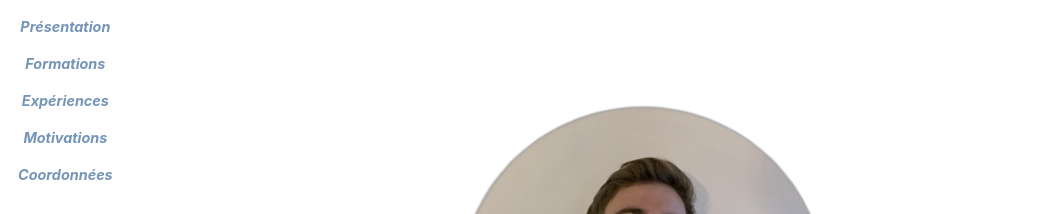
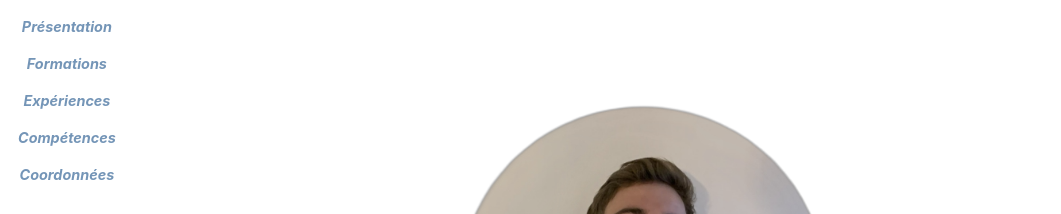
Before and after one commit to Mat-gif/Mat-gif.github.io, a React (Create React App) app: page / in a window 1280 px wide. Shown: the top 214 px of the page, without its empty margins (0-1061 px from the left). Built offline with nearby package versions, Linux system fonts and the light colour scheme; a web font is replaced by a local one.

Commit message:
nouveau cv

```diff
--- a/src/App.js
+++ b/src/App.js
@@ -50,7 +50,7 @@ function App() {
        <Link className="nav-link" to="section1" smooth={true} offset={0} duration={500}>Présentation</Link>
        <Link className="nav-link"to="section2" smooth={true} offset={0} duration={500}>Formations</Link>
        <Link className="nav-link" to="section4" smooth={true} offset={0} duration={500}>Expériences</Link>
-       <Link className="nav-link" to="section5" smooth={true} offset={0} duration={500}>Motivations</Link>
+       <Link className="nav-link" to="section5" smooth={true} offset={0} duration={500}>Compétences</Link>
        <Link className="nav-link" to="section6" smooth={true} offset={0} duration={500}>Coordonnées</Link>
       </nav>
 
```
Also changed, not shown: 1 other file (tests, documents, lock files or other folders).
